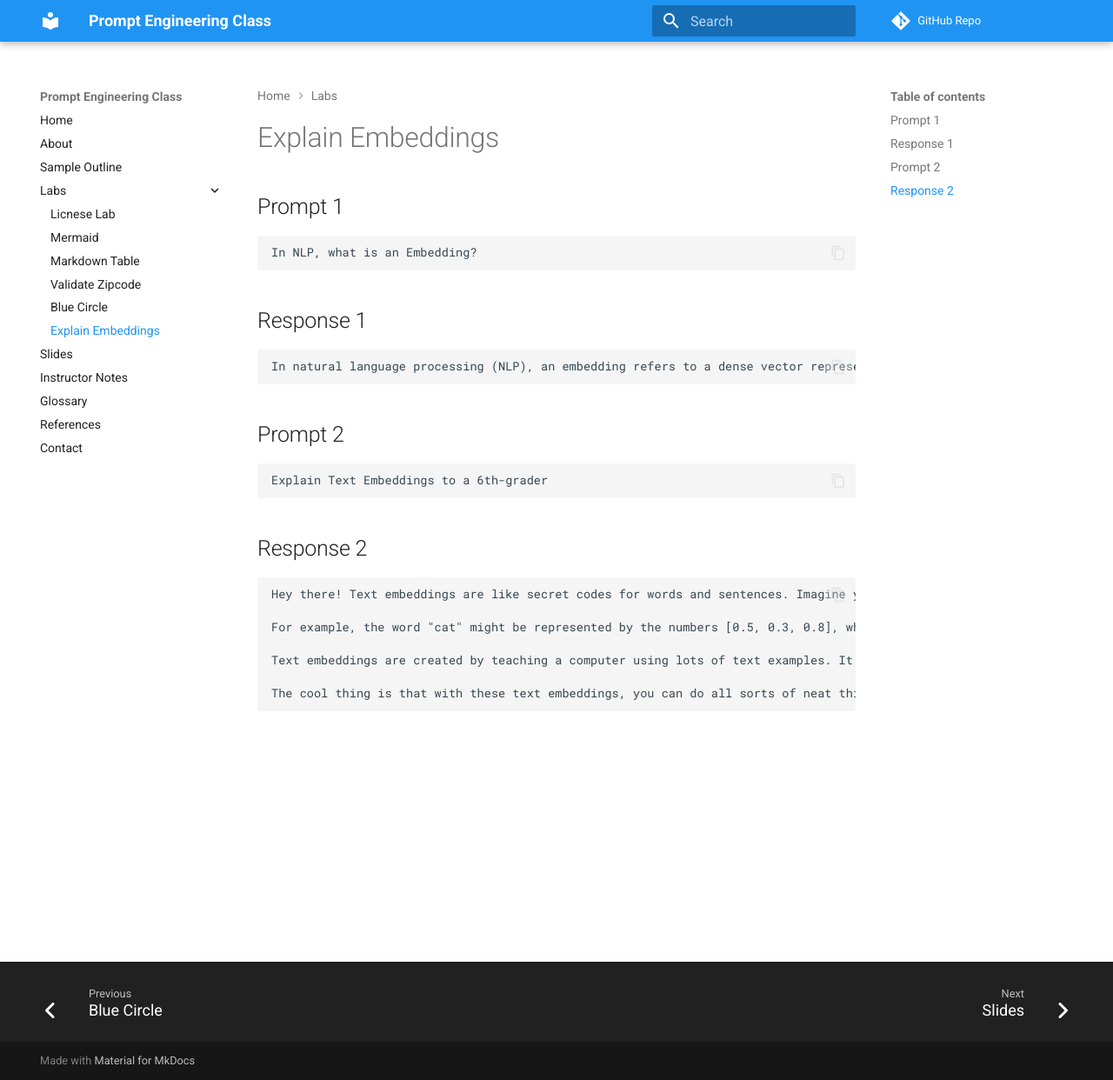
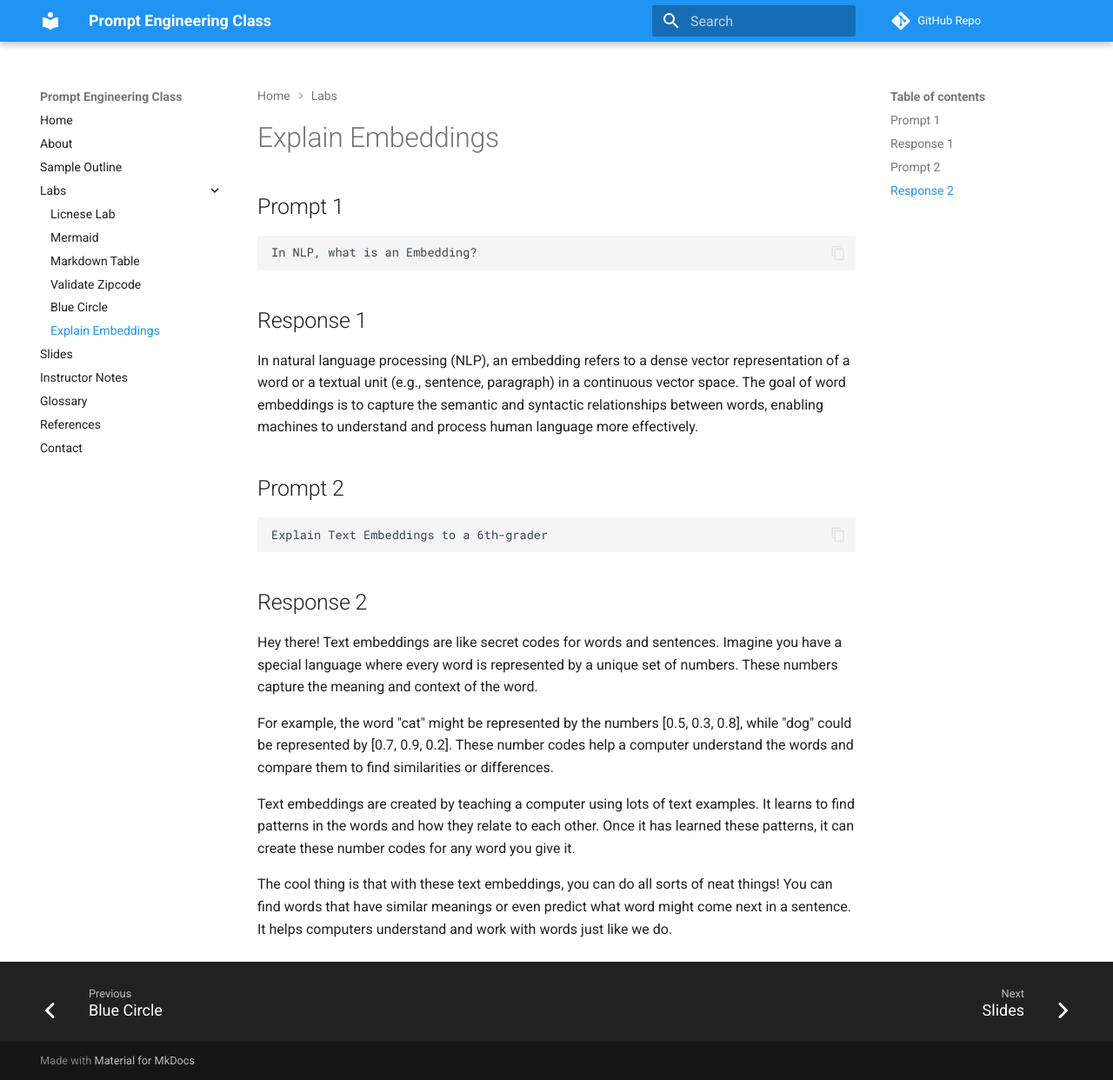
Before and after one commit to dmccreary/prompt-class, an MkDocs documentation site: the page built from docs/labs/06-explain-embeddings.md, in a window 1280 px wide and 1242 px high. Shown: the whole window at 87% size. Built offline with MkDocs 1.6.1 and Material for MkDocs 9.7.7, drawn with Linux system fonts in a browser that asks for light colours; comment, search, counter and statistics services are not loaded.

Commit message:
updating content

````diff
--- a/docs/labs/06-explain-embeddings.md
+++ b/docs/labs/06-explain-embeddings.md
@@ -8,9 +8,9 @@ In NLP, what is an Embedding?
 
 ## Response 1
 
-```linenums="0"
-In natural language processing (NLP), an embedding refers to a dense vector representation of a word or a textual unit (e.g., sentence, paragraph) in a continuous vector space. The goal of word embeddings is to capture the semantic and syntactic relationships between words, enabling machines to understand and process human language more effectively.
-```
+
+In natural language processing (NLP), an embedding refers to a dense vector
+representation of a word or a textual unit (e.g., sentence, paragraph) in a continuous vector space. The goal of word embeddings is to capture the semantic and syntactic relationships between words, enabling machines to understand and process human language more effectively.
 
 ## Prompt 2
 
@@ -20,7 +20,7 @@ Explain Text Embeddings to a 6th-grader
 
 ## Response 2
 
-```linenums="0"
+
 Hey there! Text embeddings are like secret codes for words and sentences. Imagine you have a special language where every word is represented by a unique set of numbers. These numbers capture the meaning and context of the word.
 
 For example, the word "cat" might be represented by the numbers [0.5, 0.3, 0.8], while "dog" could be represented by [0.7, 0.9, 0.2]. These number codes help a computer understand the words and compare them to find similarities or differences.
@@ -28,4 +28,3 @@ For example, the word "cat" might be represented by the numbers [0.5, 0.3, 0.8],
 Text embeddings are created by teaching a computer using lots of text examples. It learns to find patterns in the words and how they relate to each other. Once it has learned these patterns, it can create these number codes for any word you give it.
 
 The cool thing is that with these text embeddings, you can do all sorts of neat things! You can find words that have similar meanings or even predict what word might come next in a sentence. It helps computers understand and work with words just like we do.
-```
````
